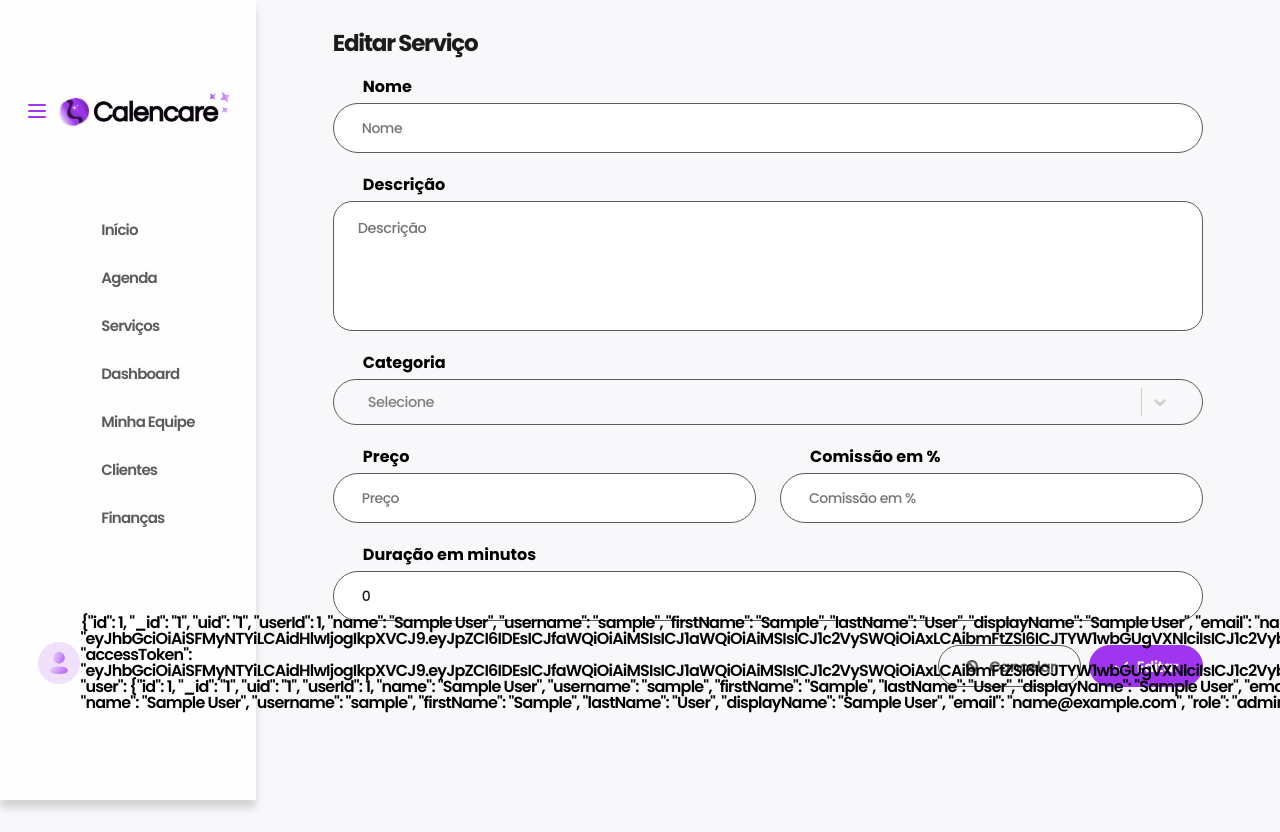
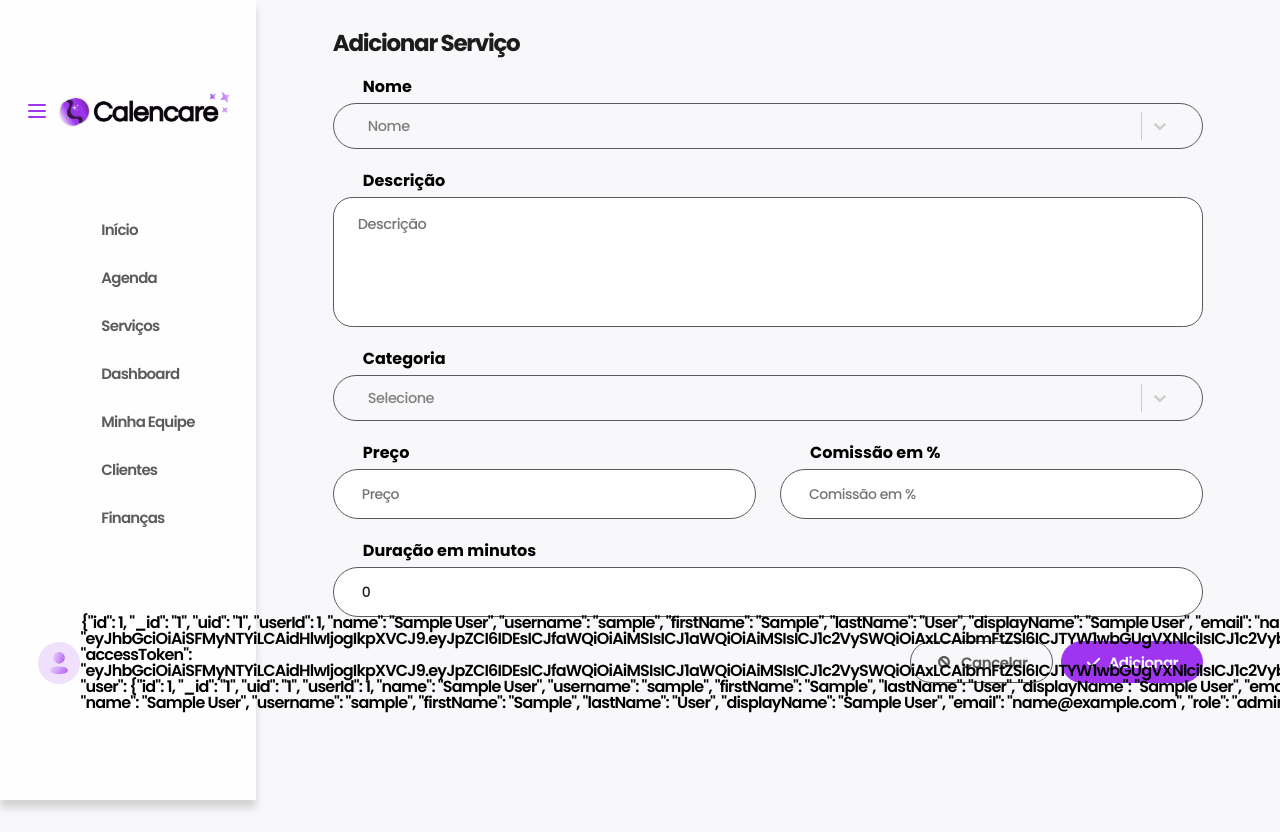
Before and after one commit to Libellus-Grupo-07/Site-Calencare, a React (Create React App) app in the folder calencare/: page /servicos/editar/1 in a window 1280 px wide. Built offline with nearby package versions, Linux system fonts and the light colour scheme; no server answers; sample sign-in values are in the browser's storage; some icons are missing.

Commit message:
feat: cadastro e visualização de serviços

```diff
--- a/calencare/src/components/dia-da-semana-componente/DiaDaSemanaComponente.module.css
+++ /dev/null
@@ -1,36 +0,0 @@
-input::-webkit-calendar-picker-indicator {
-  display: none;
-}
-
-.container-cadastro {
-  display: "flex";
-  justify-content: "flex-start";
-  align-items: "center";
-}
-
-.titulo {
-
-}
-
-.btn-fechado,
-.input-time {
-  width: 100%;
-  height: 100%;
-  border: 2px solid;
-  border-radius: 5rem;
-  font-weight: 700;
-  letter-spacing: -0.05rem;
-  display: flex;
-  align-items: center;
-  justify-content: center;
-}
-
-.btn-fechado {
-  border-color: var(--texto-cinza);
-  color: var(--texto-cinza);
-}
-
-.input-time {
-  border-color: var(--texto-preto);
-  color: var(--texto-preto);
-}
--- a/calencare/src/components/dia-da-semana/DiaDaSemanaComponente.jsx
+++ b/calencare/src/components/dia-da-semana/DiaDaSemanaComponente.jsx
@@ -33,7 +33,7 @@ const DiaDaSemanaComponente = (
       }}>
         <Typography
           style={{
-            width: "8vw",
+            width: "7.5vw",
             fontSize: "17px",
             fontFamily: "Poppins",
             fontWeight: "bold",
--- a/calencare/src/components/dia-da-semana/DiaDaSemanaComponente.module.css
+++ b/calencare/src/components/dia-da-semana/DiaDaSemanaComponente.module.css
@@ -3,8 +3,8 @@ input::-webkit-calendar-picker-indicator {
 }
 
 .container-cadastro {
-  display: "flex";
-  justify-content: "flex-start";
+  display: flex;
+  justify-content: space-between;
   align-items: "center";
 }
 
@@ -16,6 +16,7 @@ input::-webkit-calendar-picker-indicator {
 .input-time {
   width: 100%;
   height: 100%;
+  /* max-width: 120px; */
   border: 2px solid;
   border-radius: 5rem;
   font-weight: 700;
--- a/calencare/src/components/input/Input.jsx
+++ b/calencare/src/components/input/Input.jsx
@@ -38,6 +38,7 @@ const Input = ({
                         value={valor}
                         placeholder={placeholder || titulo}
                         onChange={(e) => mudarValor(e)}
+                        onKeyUp={funcao}
                         onInput={validarEntrada ? (e) => validarEntrada(e) : null}
                         mask={mascara}
                         style={{
--- a/calencare/src/components/select-input/SelectInput.jsx
+++ b/calencare/src/components/select-input/SelectInput.jsx
@@ -18,11 +18,14 @@ const SelectInput = ({ placeholder, titulo, id, options, alterarValor, valor, fu
                 </label>
                 <CreatableSelect
                     id={id}
+                    formatCreateLabel={(value) => `Criar "${value}"`}
                     placeholder={placeholder || "Selecione"}
                     defaultValue={valor}
                     onChange={(e) => mudarValor(e)}
                     isSearchable={true}
+                    value={valor}
                     options={options}
+                    noOptionsMessage={() => "Nenhum resultado encontrado"}
                     onCreateOption={funcaoAdicionar}
                     styles={{
                         control: (state) => ({
--- a/calencare/src/components/table/Table.module.css
+++ b/calencare/src/components/table/Table.module.css
@@ -73,11 +73,11 @@
   cursor: pointer;
 }
 
-.container-table .table .body-table tr td:first-child {
+.container-table .table .body-table tr:last-child td:first-child {
   border-bottom-left-radius: 1rem;
 }
 
-.container-table .table .body-table tr td:last-child {
+.container-table .table .body-table tr:last-child td:last-child {
   border-bottom-right-radius: 1rem;
 }
 
--- a/calencare/src/pages/adicionar-servico/AdicionarServico.jsx
+++ b/calencare/src/pages/adicionar-servico/AdicionarServico.jsx
@@ -18,10 +18,10 @@ const AdicionarServico = () => {
     const navigate = useNavigate();
     const location = useLocation();
 
-    const isEditar = location.pathname === "/servicos/adicionar";
+    const isEditar = location.pathname === "/servicos/editar/:idServico";
     const { idServico } = useParams();
     const nomeUser = sessionStorage.getItem("nomeUser");
-    const [nome, setNome] = useState("");
+    const [servico, setServico] = useState()
     const [descricao, setDescricao] = useState("");
     const [nomeCategoria, setNomeCategoria] = useState("");
     const [descricaoCategoria, setDescricaoCategoria] = useState("");
@@ -32,6 +32,26 @@ const AdicionarServico = () => {
     const [options, setOptions] = useState([]);
     const [categoria, setCategoria] = useState();
 
+    const buscarCategoriasServico = (action) => {
+        api.get("/categoria-servico").then((response) => {
+            const { data } = response;
+            console.log("Resposta => " + data.length);
+            mapear("categoria-servico", data, action === "I" ? data.length : 0);
+
+        }).catch((error) => {
+            console.error("Houve um erro ao buscar Categorias de Serviço => " + error);
+        });
+    }
+
+    const buscarServicos = (action) => {
+        api.get("/servicos").then((response) => {
+            const { data } = response;
+            mapear("servico", data, action === "I" ? data.length : 0);
+        }).catch((error) => {
+            console.error("Houve um erro ao buscar os serviços.");
+            console.error(error);
+        });
+    }
 
     useEffect(() => {
         if (!logado(sessionStorage.getItem("token"))) {
@@ -39,50 +59,35 @@ const AdicionarServico = () => {
             return;
         }
 
-        api.get("/categoria-servico").then((response) => {
-            const { data } = response;
-            mapear(data);
+        buscarCategoriasServico("C");
 
-        }).catch((error) => {
-            console.error("Houve um erro ao buscar Categorias de Serviço => " + error);
-        });
-
-        api.get("servicos").then((response) => {
-            const { data } = response;
-            setServicos(data);
-        }).catch((error) => {
-            console.error("Houve um erro ao buscar os serviços.");
-            console.error(error);
-        });
+        buscarServicos("C");
     }, []);
 
 
-    const salvar = () => {
-        var url = isEditar ? `/servicos/preco/${idServico}` : "/servicos/preco/";
-        var body = {};
+    const mapear = (campo, data, index) => {
+        var optionsMap = [];
+        let i = 0;
 
-        api.post(url, body).then(() => {
-            toast.success("Serviço adicionado com sucesso!");
-            navigate("/servicos");
-        }).catch((error) => {
-            toast.error("Houve um erro ao tentar adicionar serviço!");
-            console.error(error);
-        });
-    }
-
-
-    const mapear = (data) => {
-        var optionsMap = [];
-
-        for (let i = 0; i < data.length; i++) {
+        console.log(data);
+        for (i = 0; i < data.length; i++) {
             optionsMap.push({
+                id: data[i].id,
                 label: data[i].nome,
                 value: data[i].nome,
             })
         }
 
-        setOptions(optionsMap)
-        setCategoria(optionsMap[0]);
+        i = index === 0 ? index - 1 : i;
+        console.log(i);
+
+        if (campo === "categoria-servico") {
+            setOptions(optionsMap)
+            setCategoria(optionsMap[i]);
+        } else {
+            setServicos(optionsMap)
+            setServico(optionsMap[i]);
+        }
     }
 
     const tituloModal = "Adicionar Categoria de Serviço";
@@ -107,11 +112,12 @@ const AdicionarServico = () => {
 
     const [modalAberto, setModalAberto] = useState(false);
 
-    const abrirModal = () => {
+    const abrirModal = (value) => {
         setModalAberto(!modalAberto);
+        setNomeCategoria(value)
     }
 
-    const isAdicionarValid = () => {
+    const isAdicionarCategoriaValid = () => {
         if (!isVazio(nomeCategoria, "Nome da Categoria")
             && !isVazio(descricaoCategoria, "Descrição da Categoria")
         ) {
@@ -121,22 +127,72 @@ const AdicionarServico = () => {
         return false;
     }
 
+    const isAdicionarServicoValid = (value) => {
+        if (!isVazio(value, "Nome do Serviço")
+        ) {
+            alert(value);
+            return true;
+        }
+
+        return false;
+    }
+
     const adicionarCategoria = () => {
-        if (isAdicionarValid) {
+        if (isAdicionarCategoriaValid()) {
             var body = {
                 "nome": nomeCategoria,
                 "descricao": descricaoCategoria
             }
 
             api.post("/categoria-servico", body).then(() => {
+                abrirModal();
+                buscarCategoriasServico("I");
                 toast.success("Categoria de Serviço adicionada com sucesso!");
-                abrirModal();
+                setNomeCategoria("");
+                setDescricaoCategoria("");
             }).catch((error) => {
                 console.error(error)
                 toast.error("Ocorreu um erro ao salvar Categoria de Serviço!");
             })
         }
     }
+
+    const adicionarServico = (value) => {
+        if (isAdicionarServicoValid(value)) {
+            var body = {
+                "nome": value
+            }
+
+            api.post("/servicos", body).then(() => {
+                buscarServicos("I");
+            }).catch((error) => {
+                console.error("Houve um erro ao adicionar serviço!");
+                console.error(error);
+            });
+        }
+    }
+
+    const salvar = () => {
+        var url = isEditar ? `/servicos/preco/${idServico}` : "/servicos/preco";
+        var body = {
+            "descricao": descricao,
+            "preco": preco.replace("R$ ", "").replace(",", "."),
+            "duracao": duracao,
+            "comissao": comissao.replace(",", "."),
+            "bitStatus": 1,
+            "fkEmpresa": sessionStorage.getItem("idEmpresa"),
+            "fkServico": servico.id
+        };
+
+        api.post(url, body).then(() => {
+            toast.success("Serviço adicionado com sucesso!");
+            navigate("/servicos");
+        }).catch((error) => {
+            toast.error("Houve um erro ao tentar adicionar serviço!");
+            console.error(error);
+        });
+    }
+
 
     return (
         <>
@@ -149,17 +205,20 @@ const AdicionarServico = () => {
                         <div className={styles["header"]}>
                             <Titulo
                                 tamanho={"md"}
-                                titulo={isEditar ? "Adicionar Serviço" : "Editar Serviço"}
+                                titulo={!isEditar ? "Adicionar Serviço" : "Editar Serviço"}
                             />
                         </div>
                         <form className={styles["informations-adicionar-servico"]}>
-                            <Input
+                            <SelectInput
                                 id="nomeServico"
                                 tamanho={"lg"}
-                                valor={nome}
-                                alterarValor={setNome}
+                                // valor={nome}
+                                placeholder={"Nome"}
+                                alterarValor={setServico}
                                 titulo={"Nome"}
                                 validarEntrada={(e) => inputSomenteTexto(e)}
+                                funcaoAdicionar={adicionarServico}
+                                options={servicos}
                                 maxlength={40}
                                 minlength={5}
                             />
@@ -177,7 +236,7 @@ const AdicionarServico = () => {
                                 id={"categoriaServico"}
                                 tamanho={"lg"}
                                 options={options}
-                                valor={categoria}
+                                // valor={categoria}
                                 alterarValor={setCategoria}
                                 funcaoAdicionar={abrirModal}
                                 titulo={"Categoria"}
@@ -231,7 +290,7 @@ const AdicionarServico = () => {
                                     </div>
                                 } />
                             <Button
-                                titulo={isEditar ? "Adicionar" : "Editar"}
+                                titulo={!isEditar ? "Adicionar" : "Editar"}
                                 icone={<FaCheck />}
                                 cor={"roxo"}
                                 funcaoButton={() => salvar()}
--- a/calencare/src/pages/inicio/Inicio.jsx
+++ b/calencare/src/pages/inicio/Inicio.jsx
@@ -14,9 +14,9 @@ import Swal from "sweetalert2";
 const Inicio = () => {
     const navigate = useNavigate();
     const idUser = sessionStorage.getItem("idUser");
-    const [nome, setNome] = useState("");
-    const [email, setEmail] = useState("");
-    const [telefone, setTelefone] = useState("");
+    const [nome, setNome] = useState(sessionStorage.getItem("nomeUser"));
+    // const [email, setEmail] = useState("");
+    // const [telefone, setTelefone] = useState("");
     const [totalAgendamentosDia, setTotalAgendamentosDia] = useState("");
     const [potencialLucroDia, setPotencialLucroDia] = useState("");
     const [servicoMaisProcuradoDia, setServicoMaisProcuradoDia] = useState("");
@@ -72,17 +72,18 @@ const Inicio = () => {
 
         const data = transformarDataBd(new Date());
 
-        api.get(`/funcionarios/${idUser}`).then((response) => {
-            const { data } = response;
-            const { nome, email, telefone } = data;
-            setNome(nome);
-            setEmail(email);
-            setTelefone(telefone);
-            sessionStorage.setItem("nomeUser", nome);
-        }).catch((error) => {
-            console.log("Houve um erro ao buscar o funcionário");
-            console.log(error);
-        });
+        // api.get(`/funcionarios/${idUser}`).then((response) => {
+        //     const { data } = response;
+        //     // const { nome, email, telefone } = data;
+        //     const { nome } = data;
+        //     setNome(nome);
+        //     // setEmail(email);
+        //     // setTelefone(telefone);
+        //     sessionStorage.setItem("nomeUser", nome);
+        // }).catch((error) => {
+        //     console.log("Houve um erro ao buscar o funcionário");
+        //     console.log(error);
+        // });
 
         api.get(`/agendamentos/total?data=${data}`).then((response) => {
             const { data } = response;
--- a/calencare/src/pages/login/Login.jsx
+++ b/calencare/src/pages/login/Login.jsx
@@ -37,8 +37,10 @@ const Login = () => {
             api.post("/funcionarios/login", body).then((response) => {
                 console.log(response)
                 const { data } = response
+                sessionStorage.setItem("nomeUser", data.nome)
                 sessionStorage.setItem("idUser", data.userId)
                 sessionStorage.setItem("token", data.token)
+                sessionStorage.setItem("idEmpresa", data.idEmpresa)
                 navigate("/inicio");
                 toast.success("Login realizado com sucesso");
             }).catch(function (error) {
--- a/calencare/src/pages/servicos/Servicos.jsx
+++ b/calencare/src/pages/servicos/Servicos.jsx
@@ -12,10 +12,10 @@ import Table from "../../components/table/Table";
 const Servicos = () => {
     const navigate = useNavigate();
     const idUser = sessionStorage.getItem("idUser");
-    const titulos = ["Nome", "Descrição", "Categoria", "Preço", "Comissão em %", "Duração (minutos)"]
-    const dados = [["Coloração", "Coloração de fios", "Categoria", "R$ 45,00", "20% em %", "60 minutos"], ["Coloração", "Coloração de fios", "Categoria", "R$ 45,00", "20% em %", "60 minutos"]];
+    const titulos = ["Nome", "Descrição", "Categoria", "Preço", "Comissão em %", "Duração (minutos)", ""]
+    const [dados, setDados] = useState([]);
 
-    const [nome, setNome] = useState("");
+    // const [nome, setNome] = useState("");
 
     useEffect(() => {
         if (!logado(sessionStorage.getItem("token"))) {
@@ -23,22 +23,51 @@ const Servicos = () => {
             return;
         }
 
-        api.get(`/funcionarios/${idUser}`).then((response) => {
+        api.get("/servicos/preco").then((response) => {
             const { data } = response;
-            const { nome } = data;
-            setNome(nome);
+            mapear(data);
         }).catch((error) => {
-            console.log("Houve um erro ao buscar o funcionário");
-            console.log(error);
-        });
-    }, [idUser]);
+            console.error("Houve um erro ao buscar serviços");
+            console.error(error)
+        })
 
+        // api.get(`/funcionarios/${idUser}`).then((response) => {
+        //     const { data } = response;
+        //     const { nome } = data;
+        //     setNome(nome);
+        // }).catch((error) => {
+        //     console.log("Houve um erro ao buscar o funcionário");
+        //     console.log(error);
+        // });
+    }, []);
+
+    const mapear = ( data ) => {
+        var dataMapp = [];
+        // ["Coloração", "Coloração de fios", "Categoria", "R$ 45,00", "20% em %", "60 minutos"], ["Coloração", "Coloração de fios", "Categoria", "R$ 45,00", "20% em %", "60 minutos"
+
+        for (let i = 0; i < data.length; i++){
+            var dataAtual = [];
+            dataAtual.push(data[i].descricao);
+            dataAtual.push(data[i].descricao);
+            dataAtual.push(data[i].descricao);
+            dataAtual.push(`R$ ${data[i].preco.toFixed(2).replace(".", ",")}`);
+            dataAtual.push((data[i].comissao * 10).toFixed(2).replace(".", ",") + "%");
+            dataAtual.push(data[i].duracao + " minutos");
+
+            dataMapp.push(dataAtual);
+        }
+
+        setDados(dataMapp);
+    }
+
+    const editar = () => {}
+    const deletar = () => {}
 
     return (
         <>
             <section className={styles["section-servicos"]}>
                 <div>
-                    <Header nomeUser={nome} />
+                    <Header />
                 </div>
                 <div className={styles["container-servicos"]}>
                     <div className={styles["content-servicos"]}>
@@ -54,7 +83,20 @@ const Servicos = () => {
                             </div>
                         </div>
                         <div className={styles["table-servicos"]}>
-                            <Table titulos={titulos} linhas={dados} icones={""}/>
+                            {dados.length === 0 ?
+                                <div>
+                                    Nenhum serviço adicionado
+                                </div>
+                                :
+                                <Table
+                                    titulos={titulos}
+                                    linhas={dados}
+                                    showEditIcon={true}
+                                    showDeleteIcon={true}
+                                    funcaoEditar={editar}
+                                    funcaoDeletar={deletar}
+                                />
+                            }
                         </div>
                     </div>
                 </div>
```
Also changed, not shown: calencare/src/components/dia-da-semana-componente/DiaDaSemanaComponente.jsx (deleted, +0 -162 lines).
